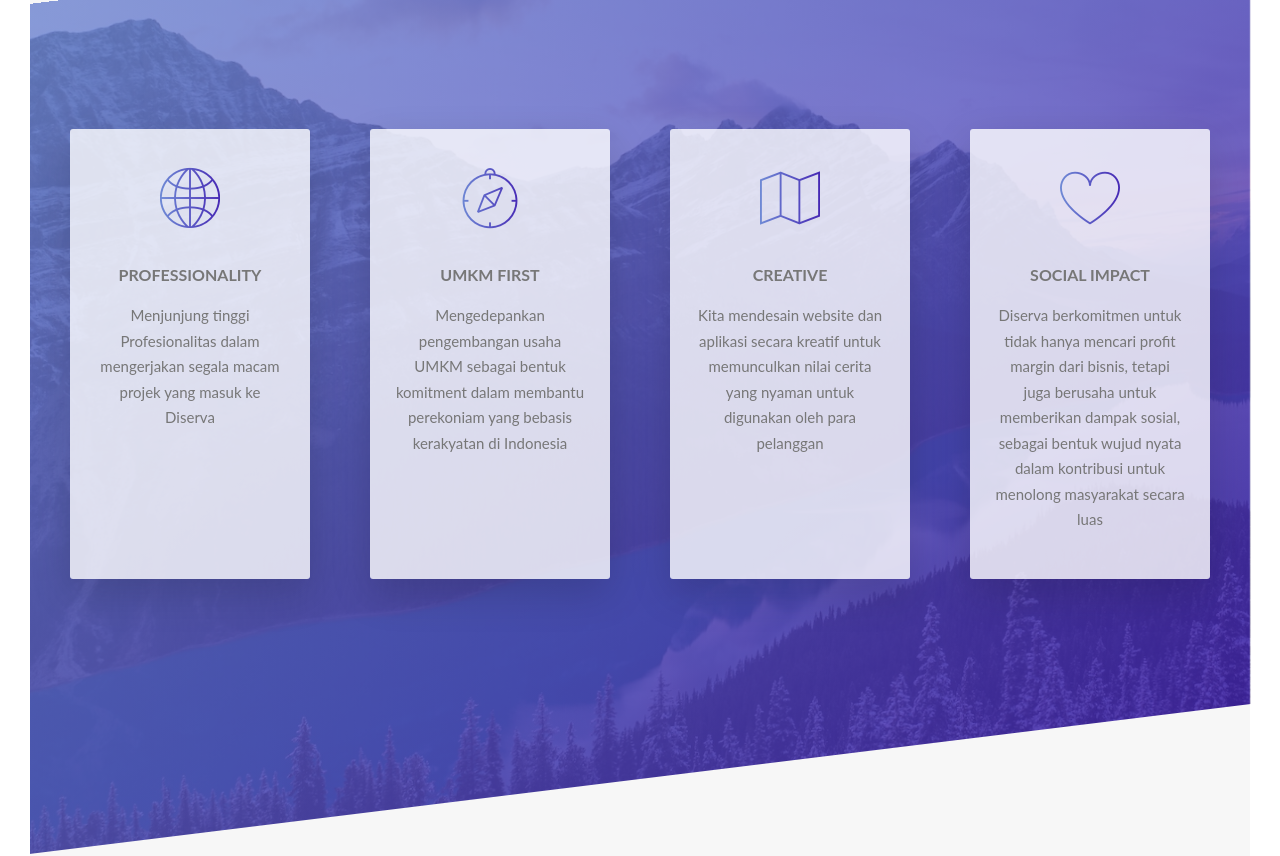
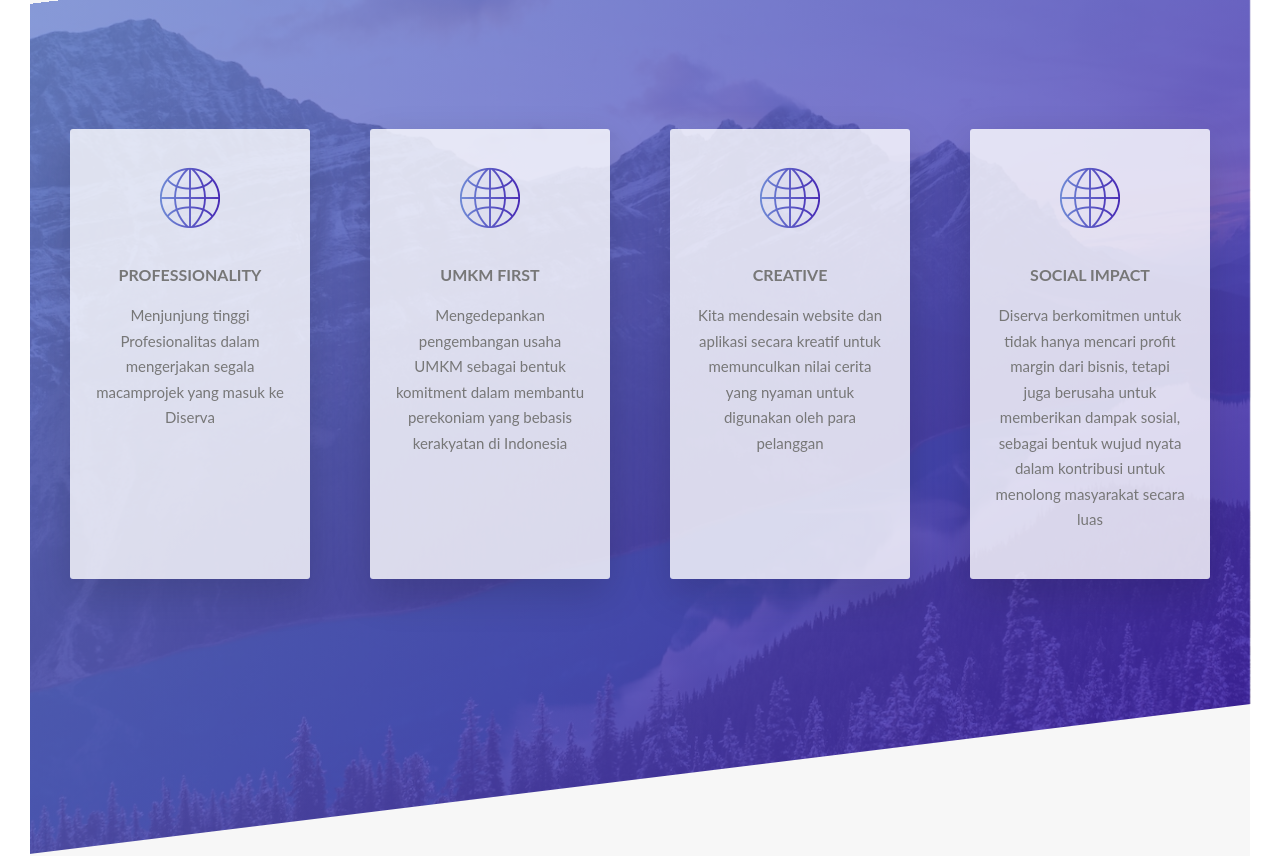
Before and after one commit to kurniawan26/diserva-web-app, a React (Create React App) app: page / in a window 1280 px wide. Shown: the part 1540-2396 px from the top of the page. Built offline with nearby package versions, Linux system fonts and the light colour scheme.

Commit message:
Refactoring code

```diff
--- a/package.json
+++ b/package.json
@@ -10,6 +10,7 @@
     "react": "^17.0.2",
     "react-dom": "^17.0.2",
     "react-reveal": "^1.2.2",
+    "react-router-dom": "^6.2.1",
     "react-scripts": "5.0.0",
     "web-vitals": "^2.1.2"
   },
--- a/src/components/Book.js
+++ b/src/components/Book.js
@@ -1,5 +1,9 @@
 import React from "react";
 import Fade from "react-reveal/Fade";
+import Input from "../elements/Input/Input";
+import Radio from "../elements/Radio/Radio";
+
+import featuresJson from "../json/features.json";
 
 export default function Book() {
   return (
@@ -13,58 +17,29 @@ export default function Book() {
                   <h2 className="heading-secondary">Start booking now</h2>
                 </div>
 
-              <div className="form__group">
-                <input
-                  type="text"
-                  className="form__input"
-                  placeholder="Full name"
-                  id="name"
-                  required
+                {featuresJson.input.map((input, index) => {
+                  return (
+                    <Input
+                      key={index}
+                      type={input.type}
+                      placeholder={input.label}
+                      label={input.label}
+                      id={input.id}
                     />
-                <label htmlFor="name" className="form__label">
-                  Full name
-                </label>
-              </div>
-
-              <div className="form__group">
-                <input
-                  type="email"
-                  className="form__input"
-                  placeholder="Email address"
-                  id="email"
-                  required
-                />
-                <label htmlFor="email" className="form__label">
-                  Email address
-                </label>
-              </div>
+                  );
+                })}
 
                 <div className="form__group u-margin-bottom-medium">
-                <div className="form__radio-group">
-                  <input
-                    type="radio"
-                    className="form__radio-input"
-                    id="small"
-                    name="size"
+                  {featuresJson.radio.map((radio, index) => {
+                    return (
+                      <Radio
+                        key={index}
+                        id={radio.id}
+                        label={radio.label}
+                        htmlFor={radio.htmlFor}
                       />
-                  <label htmlFor="small" className="form__radio-label">
-                    <span className="form__radio-button"></span>
-                    Small tour group
-                  </label>
-                </div>
-
-                <div className="form__radio-group">
-                  <input
-                    type="radio"
-                    className="form__radio-input"
-                    id="large"
-                    name="size"
-                  />
-                  <label htmlFor="large" className="form__radio-label">
-                    <span className="form__radio-button"></span>
-                    Large tour group
-                  </label>
-                </div>
+                    );
+                  })}
                 </div>
 
                 <div className="form__group">
--- a/src/components/Features.js
+++ b/src/components/Features.js
@@ -1,72 +1,27 @@
 import React from "react";
 import Fade from "react-reveal/Fade";
 
+import featuresJson from "../json/features.json";
+
 export default function Features() {
   return (
-    <section className="section-features">
+    <section className="section-features" ref={featuresJson}>
       <div className="row">
-        <div className="col-1-of-4">
-          <Fade bottom delay={500}>
-            <div className="feature-box">
-              <i className="feature-box__icon icon-basic-world"></i>
-              <h3 className="heading-tertiary u-margin-bottom-small">
-                Professionality
-              </h3>
-              <p className="feature-box__text">
-                Menjunjung tinggi Profesionalitas dalam mengerjakan segala macam
-                projek yang masuk ke Diserva
-              </p>
+        {featuresJson.features.map((feature, index) => {
+          return (
+            <div className="col-1-of-4" key={index}>
+              <Fade bottom delay={200 * index}>
+                <div className="feature-box feature">
+                  <i className="feature-box__icon icon-basic-world"></i>
+                  <h3 className="heading-tertiary u-margin-bottom-small">
+                    {feature.heading}
+                  </h3>
+                  <p className="feature-box__text">{feature.description}</p>
+                </div>
+              </Fade>
             </div>
-          </Fade>
-        </div>
-
-        <div className="col-1-of-4">
-          <Fade bottom delay={700}>
-            <div className="feature-box">
-              <i className="feature-box__icon icon-basic-compass"></i>
-              <h3 className="heading-tertiary u-margin-bottom-small">
-                UMKM First
-              </h3>
-              <p className="feature-box__text">
-                Mengedepankan pengembangan usaha UMKM sebagai bentuk komitment
-                dalam membantu perekoniam yang bebasis kerakyatan di Indonesia
-              </p>
-            </div>
-          </Fade>
-        </div>
-
-        <div className="col-1-of-4">
-          <Fade bottom delay={900}>
-            <div className="feature-box">
-              <i className="feature-box__icon icon-basic-map"></i>
-              <h3 className="heading-tertiary u-margin-bottom-small">
-                Creative
-              </h3>
-              <p className="feature-box__text">
-                Kita mendesain website dan aplikasi secara kreatif untuk
-                memunculkan nilai cerita yang nyaman untuk digunakan oleh para
-                pelanggan
-              </p>
-            </div>
-          </Fade>
-        </div>
-
-        <div className="col-1-of-4">
-          <Fade bottom delay={1100}>
-            <div className="feature-box">
-              <i className="feature-box__icon icon-basic-heart"></i>
-              <h3 className="heading-tertiary u-margin-bottom-small">
-                Social Impact
-              </h3>
-              <p className="feature-box__text">
-                Diserva berkomitmen untuk tidak hanya mencari profit margin dari
-                bisnis, tetapi juga berusaha untuk memberikan dampak sosial,
-                sebagai bentuk wujud nyata dalam kontribusi untuk menolong
-                masyarakat secara luas
-              </p>
-            </div>
-          </Fade>
-        </div>
+          );
+        })}
       </div>
     </section>
   );
--- /dev/null
+++ b/src/elements/Input/Input.js
@@ -0,0 +1,18 @@
+import React from "react";
+
+export default function Input(props) {
+  return (
+    <div className="form__group">
+      <input
+        type={props.type}
+        className="form__input"
+        placeholder={props.placeholder}
+        id={props.id}
+        required
+      />
+      <label htmlFor="name" className="form__label">
+        {props.label}
+      </label>
+    </div>
+  );
+}
--- /dev/null
+++ b/src/elements/Radio/Radio.js
@@ -0,0 +1,20 @@
+import React from "react";
+
+export default function Radio(props) {
+  return (
+    <div className="form__group u-margin-bottom-medium">
+      <div className="form__radio-group">
+        <input
+          type="radio"
+          className="form__radio-input"
+          id={props.id}
+          name="radio-group"
+        />
+        <label htmlFor={props.id} className="form__radio-label">
+          <span className="form__radio-button"></span>
+          {props.label}
+        </label>
+      </div>
+    </div>
+  );
+}
--- /dev/null
+++ b/src/json/features.json
@@ -0,0 +1,78 @@
+{
+    "features": [
+        {
+            "id": "1",
+            "heading": "Professionality",
+            "description": "Menjunjung tinggi Profesionalitas dalam mengerjakan segala macamprojek yang masuk ke Diserva"
+        },
+        {
+            "id": "2",
+            "heading": "UMKM First",
+            "description": "Mengedepankan pengembangan usaha UMKM sebagai bentuk komitment dalam membantu perekoniam yang bebasis kerakyatan di Indonesia"
+        },
+        {
+            "id": "3",
+            "heading": "Creative",
+            "description": "Kita mendesain website dan aplikasi secara kreatif untuk memunculkan nilai cerita yang nyaman untuk digunakan oleh para pelanggan"
+        },
+        {
+            "id": "4",
+            "heading": "Social Impact",
+            "description": "Diserva berkomitmen untuk tidak hanya mencari profit margin dari bisnis, tetapi juga berusaha untuk memberikan dampak sosial, sebagai bentuk wujud nyata dalam kontribusi untuk menolong masyarakat secara luas"
+        }
+    ],
+    "radio" : [
+        {
+            "id": "marketing-consultant",
+            "label": "Marketing Consultant",
+            "htmlFor": "marketing-consultant"
+        },
+        {
+            "id": "business-consultant",
+            "label": "Business Consultant",
+            "htmlFor": "business-consultant"
+        },
+        {
+            "id": "web-development",
+            "label": "Web Development",
+            "htmlFor": "web-development"
+        },
+        {
+            "id": "mobile-development",
+            "label": "Mobile Development",
+            "htmlFor": "mobile-development"
+        }
+    ],
+    "input" : [
+        {
+            "type": "text",
+            "id": "name",
+            "label": "Full Name",
+            "htmlFor": "name"
+        },
+        {
+            "type": "email",
+            "id": "email",
+            "label": "Email Address",
+            "htmlFor": "email"
+        },
+        {
+            "type": "text",
+            "id": "phone",
+            "label": "Phone",
+            "htmlFor": "phone"
+        },
+        {
+            "type": "text",
+            "id": "company",
+            "label": "Company",
+            "htmlFor": "company"
+        },
+        {
+            "type": "text",
+            "id": "message",
+            "label": "Message",
+            "htmlFor": "message"
+        }
+    ]
+}
--- a/src/sass/components/_feature-box.scss
+++ b/src/sass/components/_feature-box.scss
@@ -1,11 +1,11 @@
 .feature-box {
-    background-color: rgba($color-white, .8);
+  background-color: rgba($color-white, 0.8);
   font-size: 1.5rem;
   padding: 2.5rem;
   text-align: center;
   border-radius: 3px;
-    box-shadow: 0 1.5rem 4rem rgba($color-black, .15);
-    transition: transform .3s;
+  box-shadow: 0 1.5rem 4rem rgba($color-black, 0.15);
+  transition: transform 1s !important;
   height: 45rem;
 
   @include respond(tab-port) {
@@ -15,9 +15,13 @@
 
   &__icon {
     font-size: 6rem;
-        margin-bottom: .5rem;
+    margin-bottom: 0.5rem;
     display: inline-block;
-        background-image: linear-gradient(to right, $color-primary-light, $color-primary-dark);
+    background-image: linear-gradient(
+      to right,
+      $color-primary-light,
+      $color-primary-dark
+    );
     -webkit-background-clip: text;
     color: transparent;
 
@@ -27,6 +31,6 @@
   }
 
   &:hover {
-        transform: translateY(-1.5rem) scale(1.03);
+    transform: translateY(-1.5rem) scale(1.03) !important;
   }
 }
```
Also changed, not shown: 1 other file (tests, documents, lock files or other folders). Lines whose indentation alone changed are shown as unchanged.
